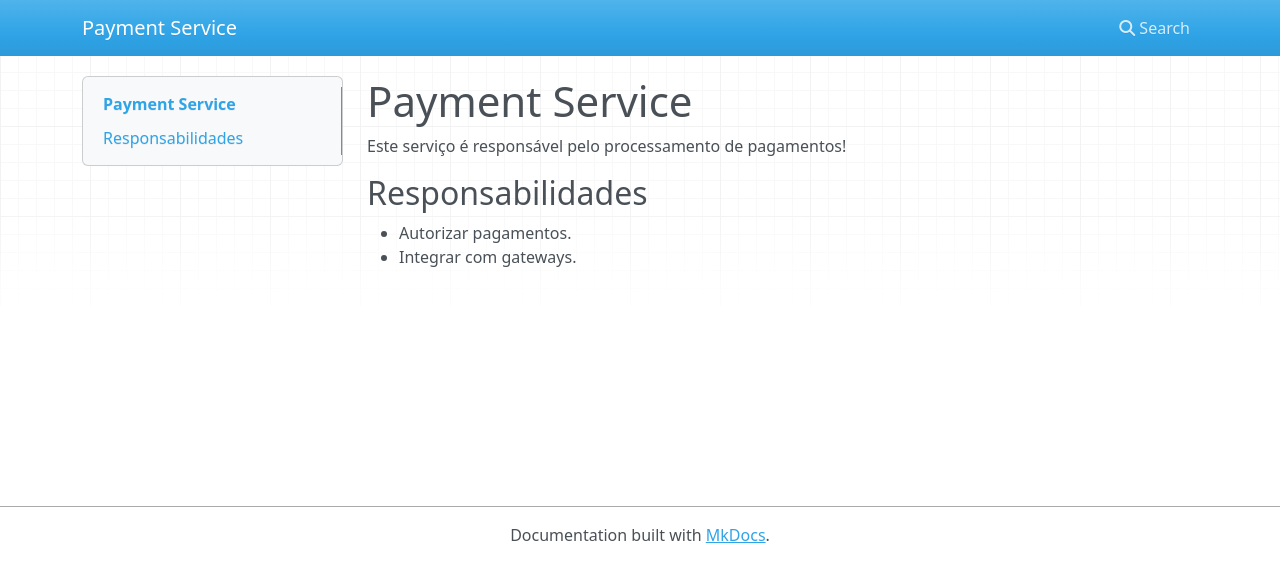
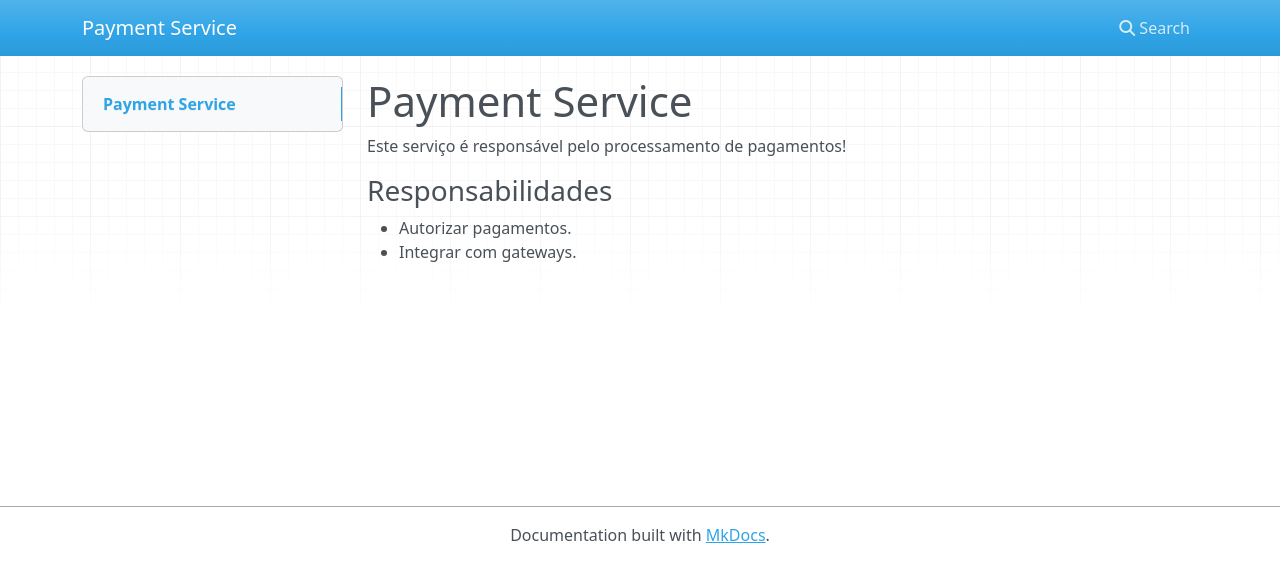
Before and after one commit to FernandoHenriqueSilva/repo01-payment-service, an MkDocs documentation site: the page built from docs/index.md, in a window 1280 px wide. Shown: the top 582 px of the page. Built offline with MkDocs 1.6.1, drawn with Linux system fonts in a browser that asks for light colours; nearby versions of some CDN libraries.

```diff
--- a/docs/index.md
+++ b/docs/index.md
@@ -2,6 +2,6 @@
 
 Este serviço é responsável pelo processamento de pagamentos!
 
-## Responsabilidades ###
+### Responsabilidades ###
 - Autorizar pagamentos.
 - Integrar com gateways.
```
